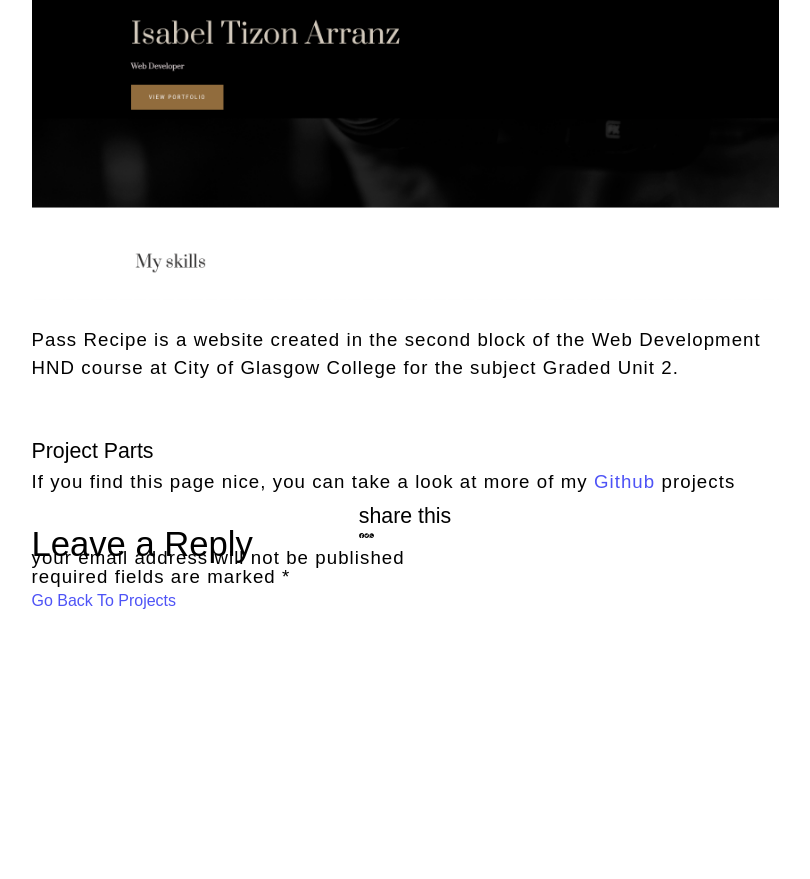
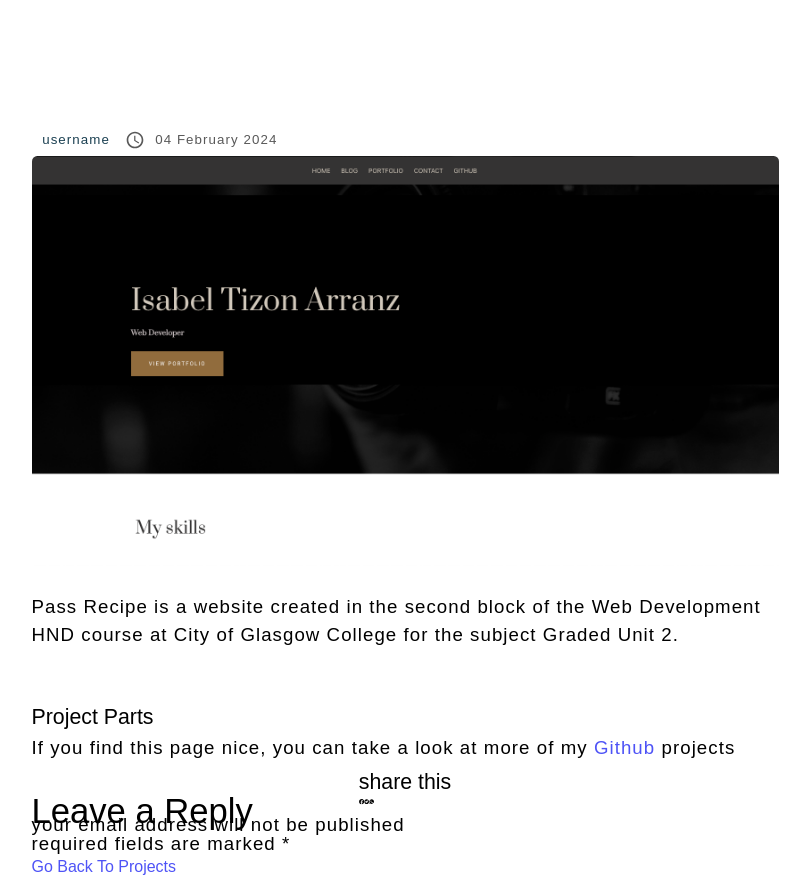
Before and after one commit to IsabelTizon/react-portfolio, a Next.js app: page /projects/0 in a window 1280 px wide. Shown: the part 480-1359 px from the top of the page, without its empty margins (235-1045 px from the left). Before the commit the page ends 1093 px from the top, so only its background shows below. Built offline with nearby package versions, Linux system fonts and the light colour scheme.

Commit message:
error for wrapping components with an improper tag solved
https://stackoverflow.com/questions/71706064/react-18-hydration-failed-because-the-initial-ui-does-not-match-what-was-render

```diff
--- a/src/app/projects/[projectDetails]/page.js
+++ b/src/app/projects/[projectDetails]/page.js
@@ -28,7 +28,7 @@ export default function projectDetails({ params }) {
 					</h1>
 				</div>
 			</div>
-			<div className="px-10 md:px-[15rem] lg:px-[25rem] xl:px-[50rem] 2xl:px-[80rem]">
+			<div className="px-10 md:px-[15rem] lg:px-[25rem] xl:px-[50rem] 2xl:px-[80rem] mt-[15rem] md:mt-[15rem] lg:mt-[25rem] xl:mt-[50rem] 2xl:mt-[80rem]">
 				<div className="flex flex-row">
 					<p className="text-[#1b4052] ml-8 text-[2.5rem] mr-11">
 						username
@@ -51,7 +51,7 @@ export default function projectDetails({ params }) {
 					alt="project picture"
 				/>
 
-				<p>
+				<div>
 					{myProject.description.map((paragraph) => {
 						console.log(
 							"myProject.description ===> ",
@@ -63,7 +63,7 @@ export default function projectDetails({ params }) {
 							</p>
 						);
 					})}
-				</p>
+				</div>
 				<h5 className="text-[4rem] capitalize mt-[10rem]">
 					project parts
 				</h5>
```
